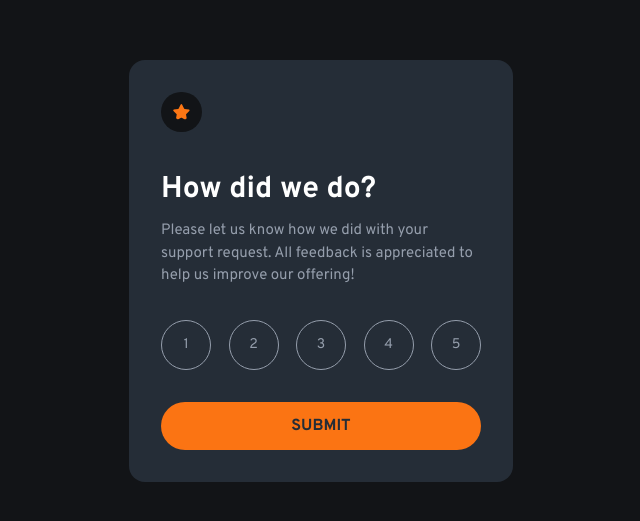
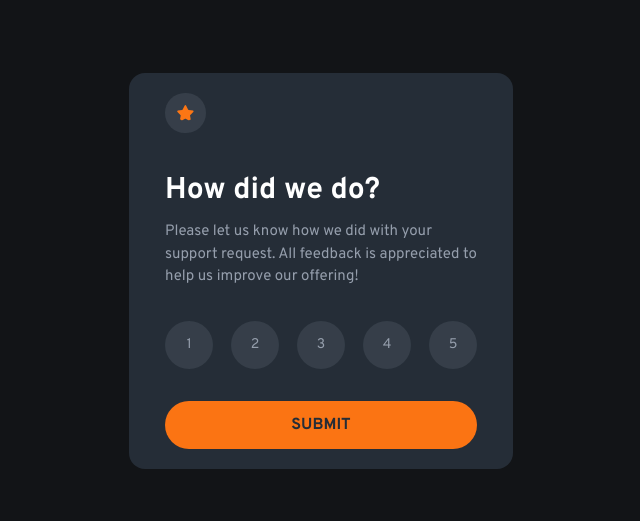
Before and after one commit to SanazBHMN/interactive-rating-component, a React (Vite) app: page / in a window 1280 px wide. Shown: the part 129-650 px from the top of the page, without its empty margins (319-959 px from the left). Built offline with nearby package versions, Linux system fonts and the light colour scheme.

Commit message:
Style each rate when they are selected

```diff
--- a/src/App.tsx
+++ b/src/App.tsx
@@ -1,5 +1,5 @@
+import { useRef, useState } from "react";
 // import components
-import { useRef, useState } from "react";
 import RateCard from "./components/RateCard";
 import ThankYouCard from "./components/ThankYouCard";
 
@@ -17,12 +17,13 @@ function App() {
   };
 
   return (
-    <main className="flex h-screen items-center justify-center">
+    <main className="flex h-screen w-full items-center justify-center">
       {!isRateSubmitted && (
         <RateCard
           ratings={ratings.current}
           onSubmit={handleSubmit}
           onRateSelection={handleSelectedRate}
+          selectedRate={selectedRate}
         />
       )}
       {isRateSubmitted && <ThankYouCard rate={selectedRate} />}
--- a/src/components/CardWrapper.tsx
+++ b/src/components/CardWrapper.tsx
@@ -7,8 +7,10 @@ interface CardWrapperProps {
 
 const CardWrapper = ({ children, classes }: CardWrapperProps) => {
   return (
-    <div className={`bg-grey-900 mx-auto w-96 rounded-2xl p-8 ${classes}`}>
-      {children}
+    <div
+      className={`bg-grey-900 mx-auto w-11/12 rounded-2xl sm:w-96 ${classes}`}
+    >
+      <div className="mx-auto w-11/12 p-5">{children}</div>
     </div>
   );
 };
--- a/src/components/Rate.tsx
+++ b/src/components/Rate.tsx
@@ -1,16 +1,17 @@
 interface RateProps {
   ratings: number[];
   onRateSelection: (rate: number) => void;
+  selectedRate: number | undefined;
 }
 
-const Rate = ({ ratings, onRateSelection }: RateProps) => {
+const Rate = ({ ratings, onRateSelection, selectedRate }: RateProps) => {
   return (
     <ul className="my-8 flex items-center justify-between gap-4">
       {ratings.map((rate) => (
         <li
           onClick={() => onRateSelection(rate)}
           key={rate}
-          className="text-grey-500 hover:bg-primary hover:text-grey-900 flex h-8 w-8 cursor-pointer items-center justify-center rounded-full border p-6 text-center text-sm"
+          className={`text-grey-500 bg-grey-500/15 hover:bg-primary hover:text-grey-900 xs:p-8 flex h-8 w-8 cursor-pointer items-center justify-center rounded-full p-4 text-center text-sm sm:p-6 ${selectedRate === rate ? "text-grey-900 bg-white" : ""}`}
         >
           {rate}
         </li>
--- a/src/components/RateCard.tsx
+++ b/src/components/RateCard.tsx
@@ -11,22 +11,32 @@ interface RateCardProps {
   ratings: number[];
   onSubmit: () => void;
   onRateSelection: (rate: number) => void;
+  selectedRate: number | undefined;
 }
 
-const RateCard = ({ ratings, onSubmit, onRateSelection }: RateCardProps) => {
+const RateCard = ({
+  ratings,
+  onSubmit,
+  onRateSelection,
+  selectedRate,
+}: RateCardProps) => {
   return (
     <CardWrapper>
       <img
         src={starIcon}
         alt="An orange star"
-        className="bg-grey-950 mb-10 rounded-full p-3"
+        className="bg-grey-500/15 mb-10 rounded-full p-3"
       />
       <Title>How did we do?</Title>
       <TextParagraph>
         Please let us know how we did with your support request. All feedback is
         appreciated to help us improve our offering!
       </TextParagraph>
-      <Rate ratings={ratings} onRateSelection={onRateSelection} />
+      <Rate
+        ratings={ratings}
+        onRateSelection={onRateSelection}
+        selectedRate={selectedRate}
+      />
       <Button onHandleClick={onSubmit} />
     </CardWrapper>
   );
--- a/src/components/ThankYouCard.tsx
+++ b/src/components/ThankYouCard.tsx
@@ -11,14 +11,15 @@ interface ThankYouCardProps {
 
 const ThankYouCard = ({ rate }: ThankYouCardProps) => {
   return (
-    <CardWrapper classes="p-12 text-center">
+    <CardWrapper classes="text-center">
       <img
         src={img}
         alt="A mobile device connecting to a card."
         className="mx-auto"
       />
-      <p>You selected {rate} out of 5</p>
-      {/* TODO: Display selected rating */}
+      <p className="text-primary bg-grey-950 mx-auto mt-5 mb-8 w-fit rounded-full px-4 py-2 text-[14px]">
+        You selected {rate} out of 5
+      </p>
       <Title>Thank you!</Title>
       <TextParagraph>
         We appreciate you taking the time to give a rating. If you ever need
--- a/src/index.css
+++ b/src/index.css
@@ -3,6 +3,8 @@
 
 @theme {
   --font-overpass: "Overpass", sans-serif;
+
+  --breakpoint-sm: 375px;
 
   --color-primary: hsl(25, 97%, 53%);
   --color-grey-500: hsl(217, 12%, 63%);
```
